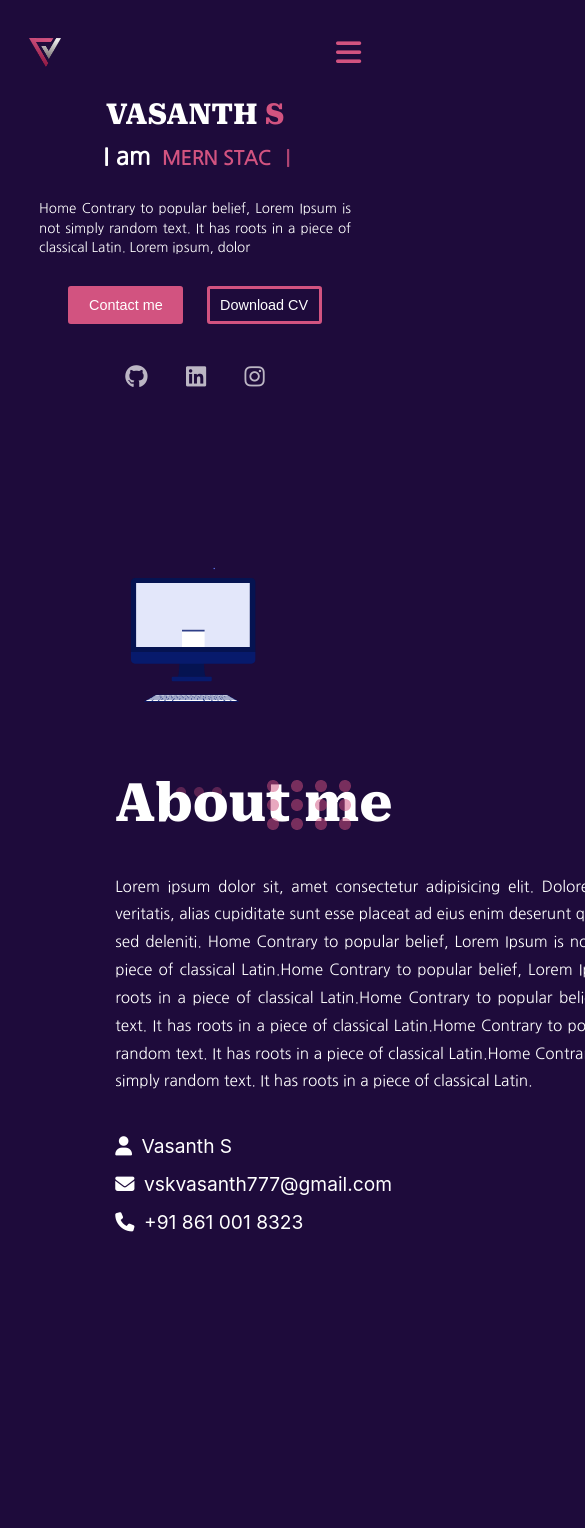
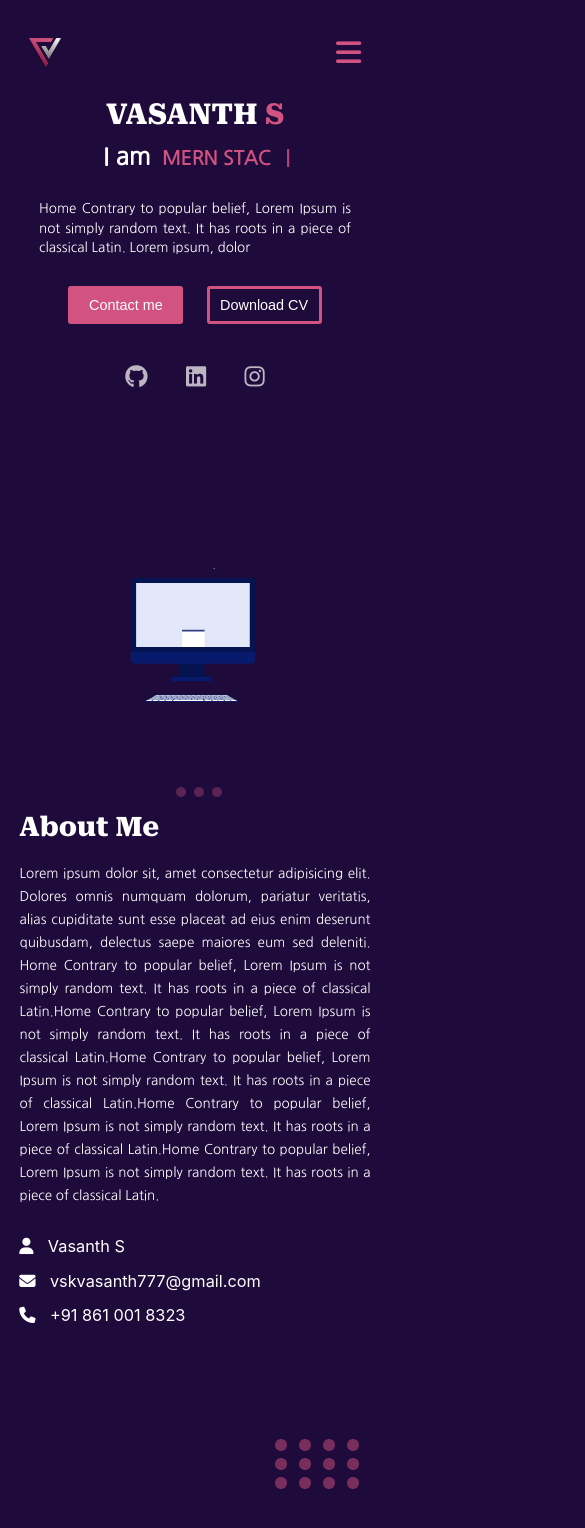
Before and after one commit to vskvasanth77/portfolio, a React (Create React App) app: page / in a window 390 px wide. Shown: the top 1528 px of the page, 585 px wide, since content can reach past the window. Built offline with nearby package versions, Linux system fonts and the light colour scheme.

Commit message:
abt section completed for mobile view

```diff
--- a/src/Components/About.js
+++ b/src/Components/About.js
@@ -11,7 +11,7 @@ const About = () => {
     <>
       <div className="about_container">
         <div className="about_container_left">
-          <h1 className="about_header">About me</h1>
+          <h1 className="about_header">About Me</h1>
           <div className="about_container_left_content">
             <p className="about_p">
               Lorem ipsum dolor sit, amet consectetur adipisicing elit. Dolores
--- a/src/styles/About.css
+++ b/src/styles/About.css
@@ -40,7 +40,7 @@
 
 .icon_span {
   font-size: 2rem;
-  margin-left: 1rem;
+  margin-left: 1.7rem;
 }
 
 .about_container_right {
@@ -63,3 +63,60 @@
 }
 
 /*here after its for mobile view */
+
+@media (max-width: 480px) {
+  .about_container {
+    display: flex;
+    flex-direction: column;
+    margin-top: 6rem;
+    position: relative;
+
+    margin-bottom: 2rem;
+  }
+  .about_container_left {
+    margin: 1rem auto;
+  }
+  .about_header {
+    font-size: 2.8rem;
+    margin-left: 2rem;
+  }
+
+  .about_container_left_content {
+    margin-top: 2rem;
+  }
+
+  .about_p {
+    width: 90%;
+    font-size: 1.4rem;
+    line-height: 2.4rem;
+    margin: 0 auto;
+  }
+
+  .about_container_left_icons {
+    margin-top: 3rem;
+    margin-left: 2rem;
+  }
+  .icon {
+    font-size: 1.7rem;
+  }
+  .icon_span {
+    font-size: 1.7rem;
+    margin-left: 1.5rem;
+  }
+  .about_container_right {
+    display: none;
+  }
+  .about_img {
+    position: absolute;
+    top: 84%;
+    right: 8%;
+  }
+}
+
+/*only for absolute img*/
+@media (max-width: 350px) {
+  .about_img {
+    top: 95%;
+    right: 4%;
+  }
+}
```
